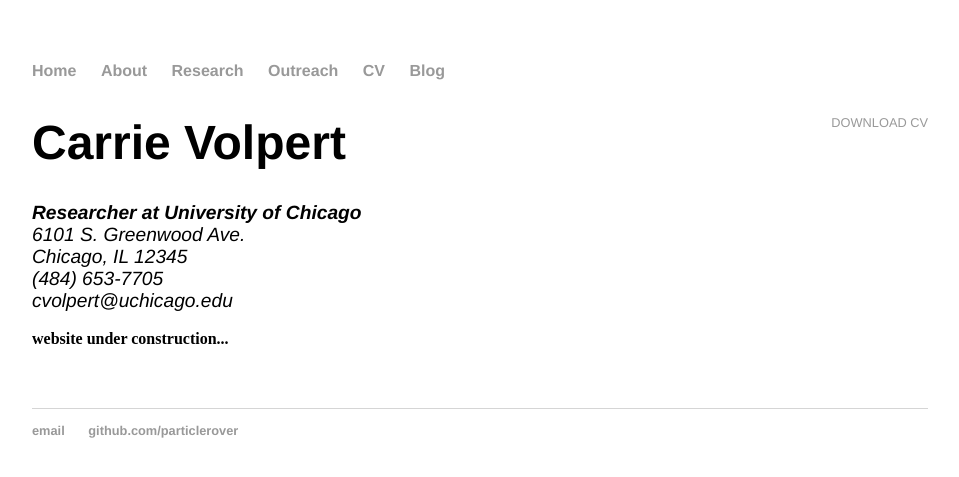
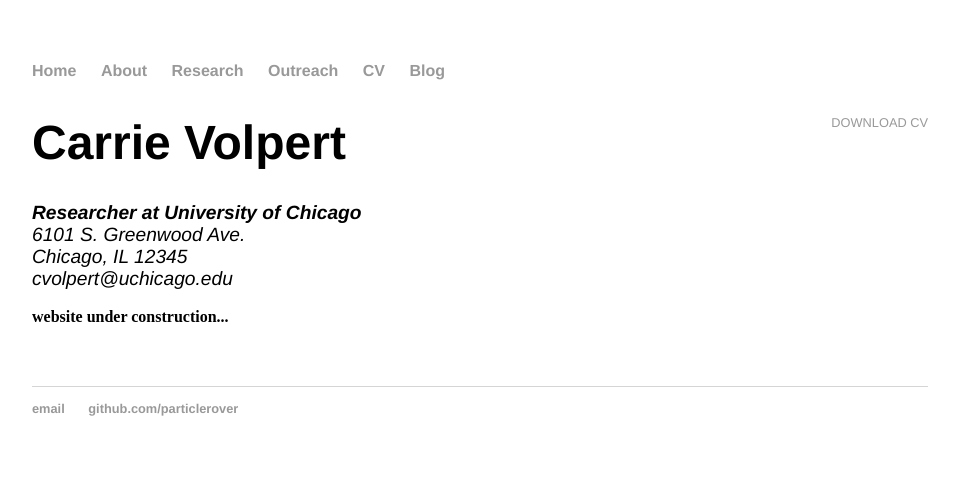
Before and after one commit to particlerover/particlerover.github.io, a Jekyll site: the page built from cv/index.html, in a window 1280 px wide. Shown: the top 477 px of the page, without its empty margins (160-1119 px from the left). Built offline with Jekyll 4.4.1, drawn with Linux system fonts in a browser that asks for light colours.

Commit message:
Update index.html

```diff
--- a/cv/index.html
+++ b/cv/index.html
@@ -10,7 +10,6 @@
 					<strong>Researcher at University of Chicago</strong><br>
 					6101 S. Greenwood Ave.<br>
 					Chicago, IL 12345<br>
-					<abbr title="phone"></abbr> (484) 653-7705<br>
 					<span class="obfuscate">cvolpert@uchicago.edu</span>
 					</address>
 
```
